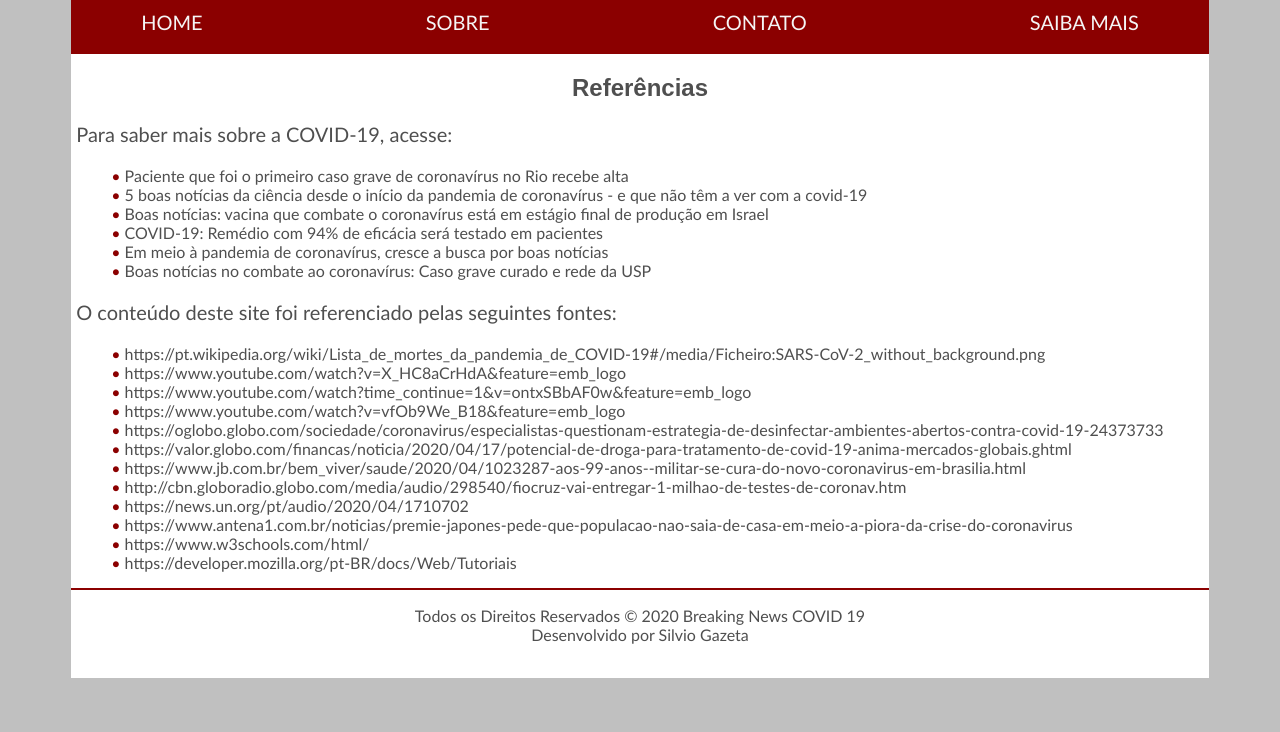
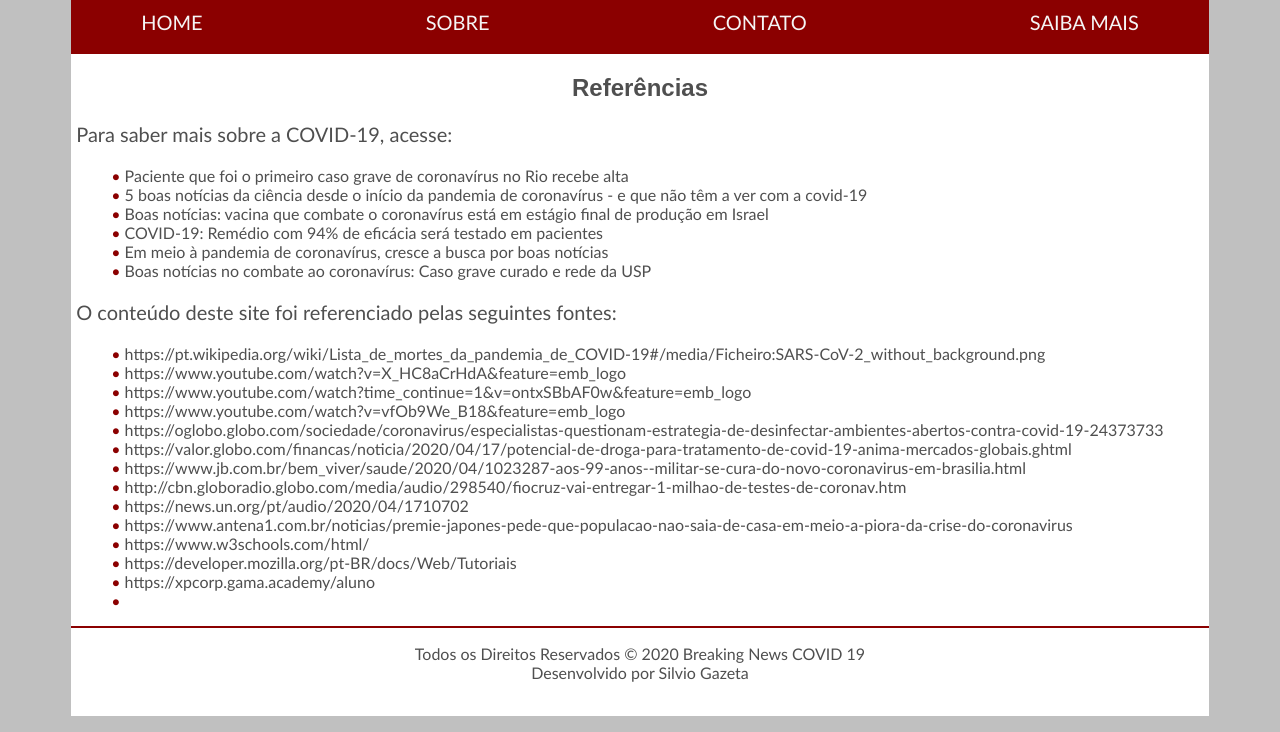
Before and after one commit to SilvioGazeta/desafio-hiring-coders-pagina-de-noticias-do-COVID-19, a plain HTML site: page saibamais.html in a window 1280 px wide. Shown: the part 151-883 px from the top of the page. Before the commit the page ends 845 px from the top, so only its background shows below. Drawn offline with Linux system fonts and the light colour scheme.

Commit message:
Update saibamais.html

```diff
--- a/saibamais.html
+++ b/saibamais.html
@@ -41,6 +41,7 @@
                 <li><a class="link-sm" href="https://www.antena1.com.br/noticias/premie-japones-pede-que-populacao-nao-saia-de-casa-em-meio-a-piora-da-crise-do-coronavirus">https://www.antena1.com.br/noticias/premie-japones-pede-que-populacao-nao-saia-de-casa-em-meio-a-piora-da-crise-do-coronavirus</a></li>
                 <li><a class="link-sm" href="https://www.w3schools.com/html/">https://www.w3schools.com/html/</a></li>
                 <li><a class="link-sm" href="https://developer.mozilla.org/pt-BR/docs/Web/Tutoriais">https://developer.mozilla.org/pt-BR/docs/Web/Tutoriais</a></li>
+                <li><a class="link-sm" href="https://xpcorp.gama.academy/aluno">https://xpcorp.gama.academy/aluno</a><li>
             </ul>
             <footer>
                 <hr>
```
